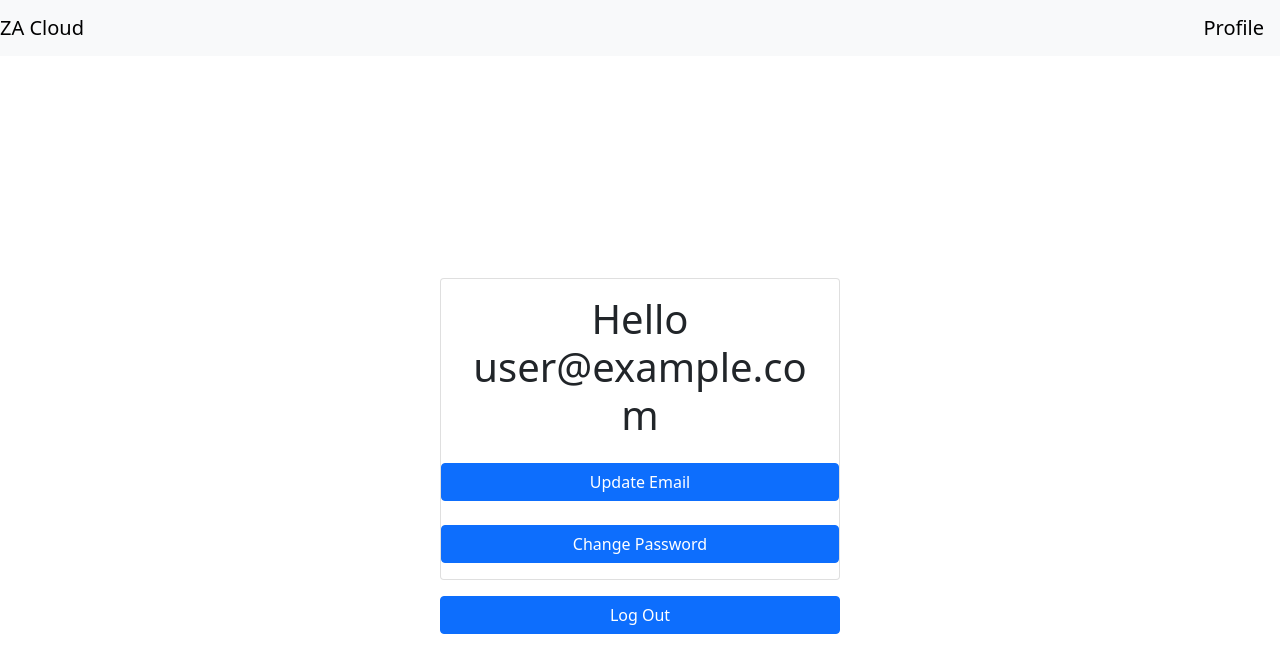
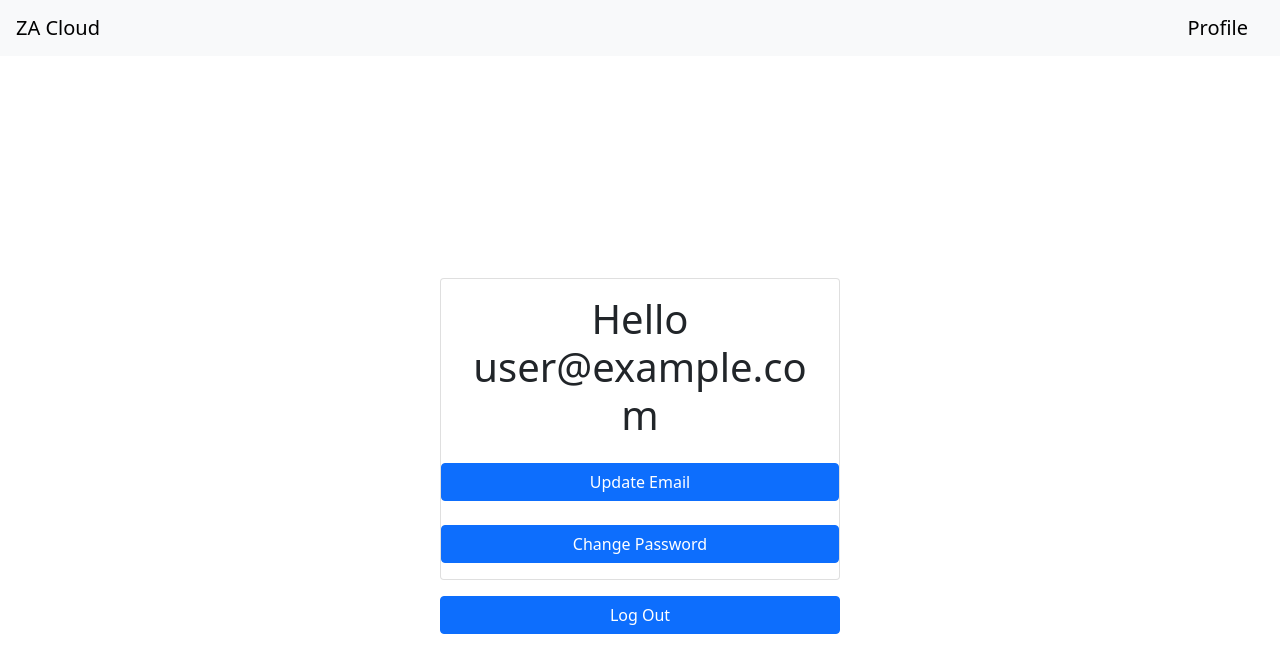
Before and after one commit to ZimmAgu/storage-cloud, a React (Create React App) app: page /user_profile in a window 1280 px wide. Shown: the top 672 px of the page. Built offline with nearby package versions, Linux system fonts and the light colour scheme; no server answers; sample sign-in values are in the browser's storage.

Commit message:
Folders and files have seperater to let user know which one is which

```diff
--- a/src/StorageCloud/Dashboard.js
+++ b/src/StorageCloud/Dashboard.js
@@ -39,6 +39,9 @@ function Dashboard() {
                     <AddFileButton currentFolder={folder}/>
                     <AddFolderButton currentFolder={folder}/>
                 </div>
+
+                {childFolders.length > 0 && <p style={{marginLeft: '1em', color: '#5F6367'}}>Folders</p>}
+
                 {childFolders.length > 0 && (
                     <div className="d-flex flex-wrap">
                         {childFolders.map(doc => (
@@ -54,6 +57,8 @@ function Dashboard() {
                 )}
 
                 {childFolders.length > 0 && childFiles.length > 0 && <hr/>}
+
+                {childFiles.length > 0 && <p style={{marginLeft: '1em', color: '#5F6367'}}>Files</p>}
 
                 {childFiles.length > 0 && (
                     <div className="d-flex flex-wrap">
--- a/src/StorageCloud/NavigationBar.js
+++ b/src/StorageCloud/NavigationBar.js
@@ -4,7 +4,7 @@ import { Link } from 'react-router-dom'
 
 function NavigationBar() {
     return (
-        <Navbar bg="light" expand={'sm' | 'md' | 'lg' | 'xl'}>
+        <Navbar bg="light" expand={'sm' | 'md' | 'lg' | 'xl'} style={{paddingRight: '1em', paddingLeft: '1em'}}>
             <Navbar.Brand>
                 <Link to='/' style={{ color:'black', textDecoration: 'none' }}>
                     ZA Cloud
```
